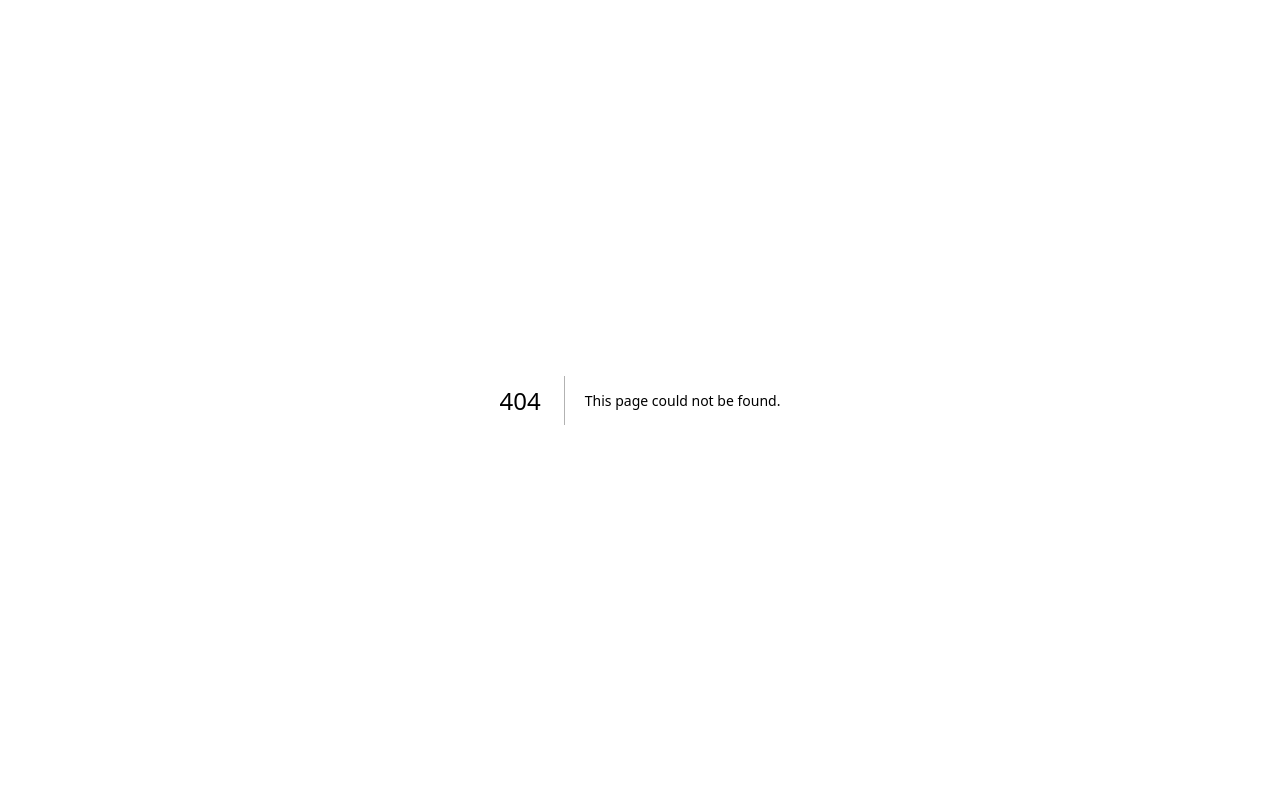
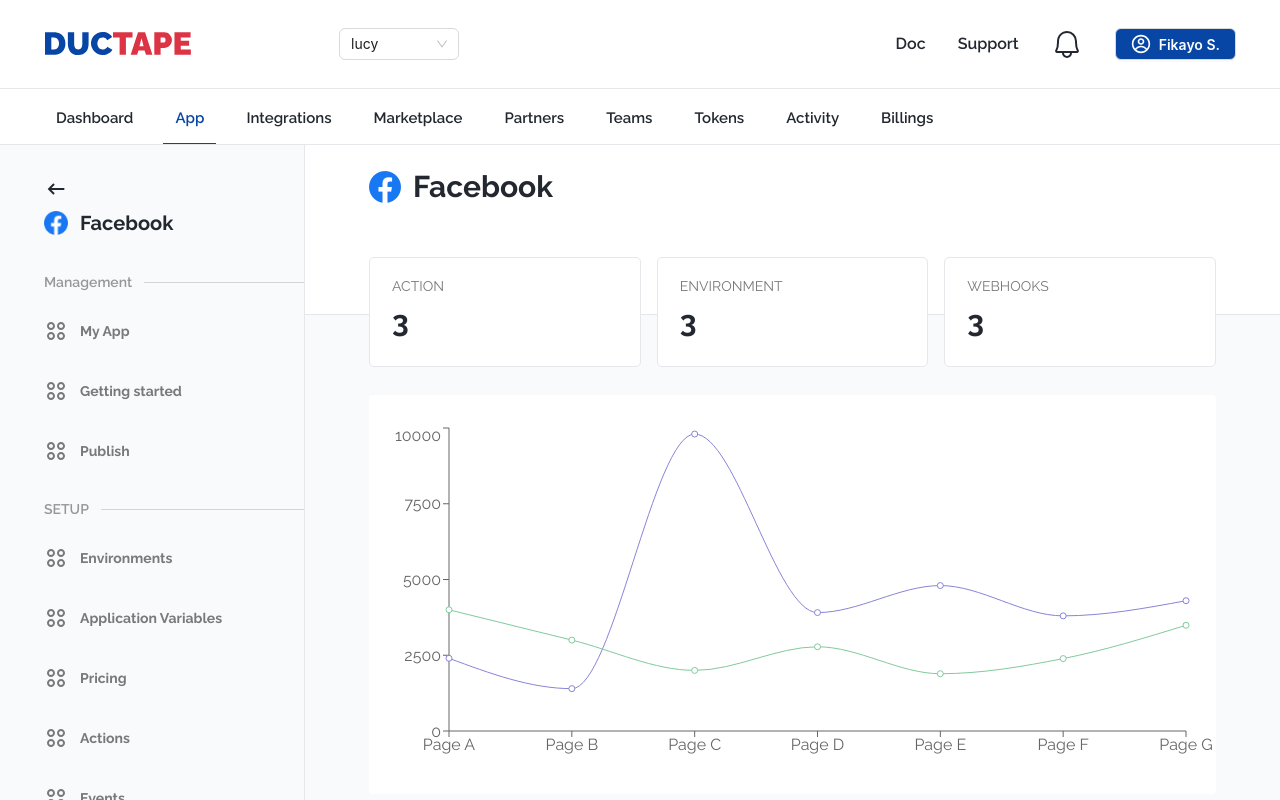
Before and after one commit to Ductape-LLC/ductape-frontend, a Next.js app: page /apps/my-app in a window 1280 px wide. Before the commit this address had no page. Built offline with nearby package versions, Linux system fonts and the light colour scheme.

Commit message:
my app page

```diff
--- a/src/components/layouts/apps_layout/index.tsx
+++ b/src/components/layouts/apps_layout/index.tsx
@@ -9,12 +9,12 @@
 }
 
 const AppsLayout: FC<AppsLayoutProps> = ({ children }) => {
-    const router = useRouter();
+  const router = useRouter();
   return (
-    <div className="w-screen flex">
-      <div className="w-[305px] min-h-screen bg-[#F9FAFC] pl-11 pt-8">
+    <div className="w-screen fixed left-0 flex">
+      <div className="w-[305px] bg-[#F9FAFC] pl-11 pt-8 border-r pb-40 border-t relative overflow-y-auto h-screen">
         <Image
-        onClick={() => router.back()}
+          onClick={() => router.back()}
           src="/images/back-arrow.svg"
           width={24}
           height={24}
@@ -77,6 +77,7 @@
             </div>
           </div>
         </div>
+
 
         <div className="mt-[35px]">
           <div className="flex mt-[35px] items-center">
@@ -161,7 +162,14 @@
           </div>
         </div>
       </div>
-      <div className="flex-1 bg-white px-"></div>
+
+
+
+
+      <div className="flex-1 bg-[#F9FAFC] relative overflow-y-auto border-t h-screen">
+        {children}
+        <div className="h-48" />
+      </div>
     </div>
   );
 };
--- a/src/components/layouts/dashboard_layout.tsx
+++ b/src/components/layouts/dashboard_layout.tsx
@@ -7,12 +7,15 @@
   activeTab: string;
 }
 
-const Dashboard_layout:FC<Props> = ({ children, activeTab='Dashboard' }) => {
+const Dashboard_layout: FC<Props> = ({ children, activeTab = 'Dashboard' }) => {
   return (
     <>
-      <Header />
-      <Tabs activeTab={activeTab} />
-      <div className="min-h-screen bg-[#F7F8FA]">{children}</div>
+      <div className="fixed top-0 left-0 w-full">
+        <Header />
+        <Tabs activeTab={activeTab} />
+      </div>
+
+      <div className="bg-[#F7F8FA] mt-36">{children}</div>
     </>
   );
 };
--- a/src/pages/apps/get-started.tsx
+++ /dev/null
@@ -1,20 +0,0 @@
-import React, { useState, useEffect } from 'react';
-import { Modal, Input, Select } from 'antd';
-import Dashboard_layout from '../../components/layouts/dashboard_layout';
-import Apps_Layout from '../../components/layouts/apps_layout';
-
-
-
-const Dashboard = () => {
-  const [showModal, setShowModal] = useState(true);
-
-  return (
-    <Dashboard_layout activeTab="App">
-      <Apps_Layout>
-        <h1 className="text-[28px] text-[#232830] font-semibold">Apps</h1>
-      </Apps_Layout>
-    </Dashboard_layout>
-  );
-};
-
-export default Dashboard;
--- a/src/pages/apps/index.tsx
+++ b/src/pages/apps/index.tsx
@@ -55,7 +55,7 @@
           </div>
 
           <div className="mt-[51px]">
-            <div onClick={() => router.push('/apps/get-started')} className="flex px-[36px] py-[34px] bg-white border text-[#232830] justify-between items-center rounded-[5px] mb-[25px]">
+            <div onClick={() => router.push('/apps/my-app')} className="flex px-[36px] py-[34px] bg-white border text-[#232830] justify-between items-center rounded-[5px] mb-[25px]">
               <div className="flex items-center gap-[25px]">
                 <Image
                   src="/images/google.svg"
@@ -79,7 +79,7 @@
               </button>
             </div>
 
-            <div onClick={() => router.push('/apps/get-started')} className="flex px-[36px] py-[34px] bg-white border text-[#232830] justify-between items-center rounded-[5px] mb-[25px]">
+            <div onClick={() => router.push('/apps/my-app')} className="flex px-[36px] py-[34px] bg-white border text-[#232830] justify-between items-center rounded-[5px] mb-[25px]">
               <div className="flex items-center gap-[25px]">
                 <Image
                   src="/images/facebook.svg"
--- /dev/null
+++ b/src/pages/apps/my-app.tsx
@@ -0,0 +1,211 @@
+import React, { useState, useEffect } from 'react';
+import Image from 'next/image';
+import { Modal, Input, Progress } from 'antd';
+import Dashboard_layout from '../../components/layouts/dashboard_layout';
+import Apps_Layout from '../../components/layouts/apps_layout';
+import {
+  LineChart,
+  Line,
+  XAxis,
+  YAxis,
+  CartesianGrid,
+  Tooltip,
+  Legend,
+  ResponsiveContainer,
+} from 'recharts';
+import { ArrowUpOutlined, ArrowDownOutlined } from '@ant-design/icons';
+
+const data = [
+  {
+    name: 'Page A',
+    uv: 4000,
+    pv: 2400,
+    amt: 2400,
+  },
+  {
+    name: 'Page B',
+    uv: 3000,
+    pv: 1398,
+    amt: 2210,
+  },
+  {
+    name: 'Page C',
+    uv: 2000,
+    pv: 9800,
+    amt: 2290,
+  },
+  {
+    name: 'Page D',
+    uv: 2780,
+    pv: 3908,
+    amt: 2000,
+  },
+  {
+    name: 'Page E',
+    uv: 1890,
+    pv: 4800,
+    amt: 2181,
+  },
+  {
+    name: 'Page F',
+    uv: 2390,
+    pv: 3800,
+    amt: 2500,
+  },
+  {
+    name: 'Page G',
+    uv: 3490,
+    pv: 4300,
+    amt: 2100,
+  },
+];
+
+const MyApp = () => {
+  const [showModal, setShowModal] = useState(true);
+
+  return (
+    <Dashboard_layout activeTab="App">
+      <Apps_Layout>
+        <div>
+          <div className="px-16 pt-6 h-[170px] border-b bg-white">
+            <div className="flex items-center gap-3">
+              <Image
+                src="/images/facebook.svg"
+                width={32}
+                height={32}
+                alt="facebook"
+              />
+              <p className="text-[#232830] font-bold text-3xl">Facebook</p>
+            </div>
+
+            <div className="flex justify-between items-center mt-[52px] gap-4">
+              <div className="border w-[280px] h-[110px] px-[22px] pt-[18px] pb-7 rounded-[5px] bg-white">
+                <p className="text-[#78797A] text-sm">ACTION</p>
+                <h1 className="text-[#232830] font-bold text-3xl mt-2">3</h1>
+              </div>
+
+              <div className="border w-[280px] h-[110px] px-[22px] pt-[18px] pb-7 rounded-[5px] bg-white">
+                <p className="text-[#78797A] text-sm">ENVIRONMENT</p>
+                <h1 className="text-[#232830] font-bold text-3xl mt-2">3</h1>
+              </div>
+
+              <div className="border w-[280px] h-[110px] px-[22px] pt-[18px] pb-7 rounded-[5px] bg-white">
+                <p className="text-[#78797A] text-sm">WEBHOOKS</p>
+                <h1 className="text-[#232830] font-bold text-3xl mt-2">3</h1>
+              </div>
+            </div>
+          </div>
+
+          <div className="px-16 pt-6 text-white">
+            <div className="bg-white rounded h-[399px] mt-14 py-7">
+              <ResponsiveContainer width="100%" height="100%">
+                <LineChart
+                  width={500}
+                  height={300}
+                  data={data}
+                  margin={{
+                    top: 5,
+                    right: 30,
+                    left: 20,
+                    bottom: 5,
+                  }}
+                >
+                  {/* <CartesianGrid strokeDasharray="3 3" /> */}
+                  <XAxis dataKey="name" />
+                  <YAxis />
+                  {/* <Tooltip />
+                    <Legend /> */}
+                  <Line
+                    type="monotone"
+                    dataKey="pv"
+                    stroke="#8884d8"
+                    activeDot={{ r: 8 }}
+                  />
+                  <Line type="monotone" dataKey="uv" stroke="#82ca9d" />
+                </LineChart>
+              </ResponsiveContainer>
+            </div>
+
+            <div className="flex gap-7 mt-8">
+              <div className="flex-1">
+                <div className="bg-white rounded-t-lg py-7 px-5 flex flex-1 justify-between items-center border-b">
+                  <div className="flex items-center gap-[30px]">
+                    <Progress
+                      type="circle"
+                      percent={75}
+                      strokeColor="#00875A"
+                    />
+                    <div>
+                      <p className="text-[#171717] text-[22px]  font-bold">
+                        75%
+                      </p>
+                      <p className="text-[#8F92A1] font-sm mt-2 tracking-[-0.4px]">
+                        Hit Rate this year
+                      </p>
+                    </div>
+                  </div>
+                  <div className='flex items-center gap-2'>
+                    <ArrowUpOutlined className="text-[#00875A]" />{' '}
+                    <p className="text-[#00875A] font-bold text-sm">20.15 %</p>
+                  </div>
+                </div>
+                <div className="bg-white rounded-b-lg py-7 px-5 flex flex-1 justify-between items-center">
+                  <div className="flex items-center gap-[30px]">
+                    <Progress
+                      type="circle"
+                      percent={75}
+                      strokeColor="#5243AA"
+                    />
+                    <div>
+                      <p className="text-[#171717] text-[22px]  font-bold">
+                        50%
+                      </p>
+                      <p className="text-[#8F92A1] font-sm mt-2 tracking-[-0.4px]">
+                        Hit Rate this year
+                      </p>
+                    </div>
+                  </div>
+                  <div className='flex items-center gap-2'>
+                    <ArrowDownOutlined className="text-[#00875A]" />{' '}
+                    <p className="text-[#00875A] font-bold text-sm">20.15 %</p>
+                  </div>
+                </div>
+              </div>
+
+              <div className="bg-white rounded py-7 flex-1">
+                <ResponsiveContainer width="100%" height="100%">
+                  <LineChart
+                    width={500}
+                    height={300}
+                    data={data}
+                    margin={{
+                      top: 5,
+                      right: 30,
+                      left: 20,
+                      bottom: 5,
+                    }}
+                  >
+                    {/* <CartesianGrid strokeDasharray="3 3" /> */}
+                    <XAxis dataKey="name" />
+                    <YAxis />
+                    {/* <Tooltip />
+                    <Legend /> */}
+                    <Line
+                      type="monotone"
+                      dataKey="pv"
+                      stroke="#8884d8"
+                      activeDot={{ r: 8 }}
+                    />
+                    <Line type="monotone" dataKey="uv" stroke="#82ca9d" />
+                  </LineChart>
+                </ResponsiveContainer>
+              </div>
+            </div>
+          </div>
+        </div>
+      </Apps_Layout>
+    </Dashboard_layout>
+  );
+};
+
+export default MyApp;
```
